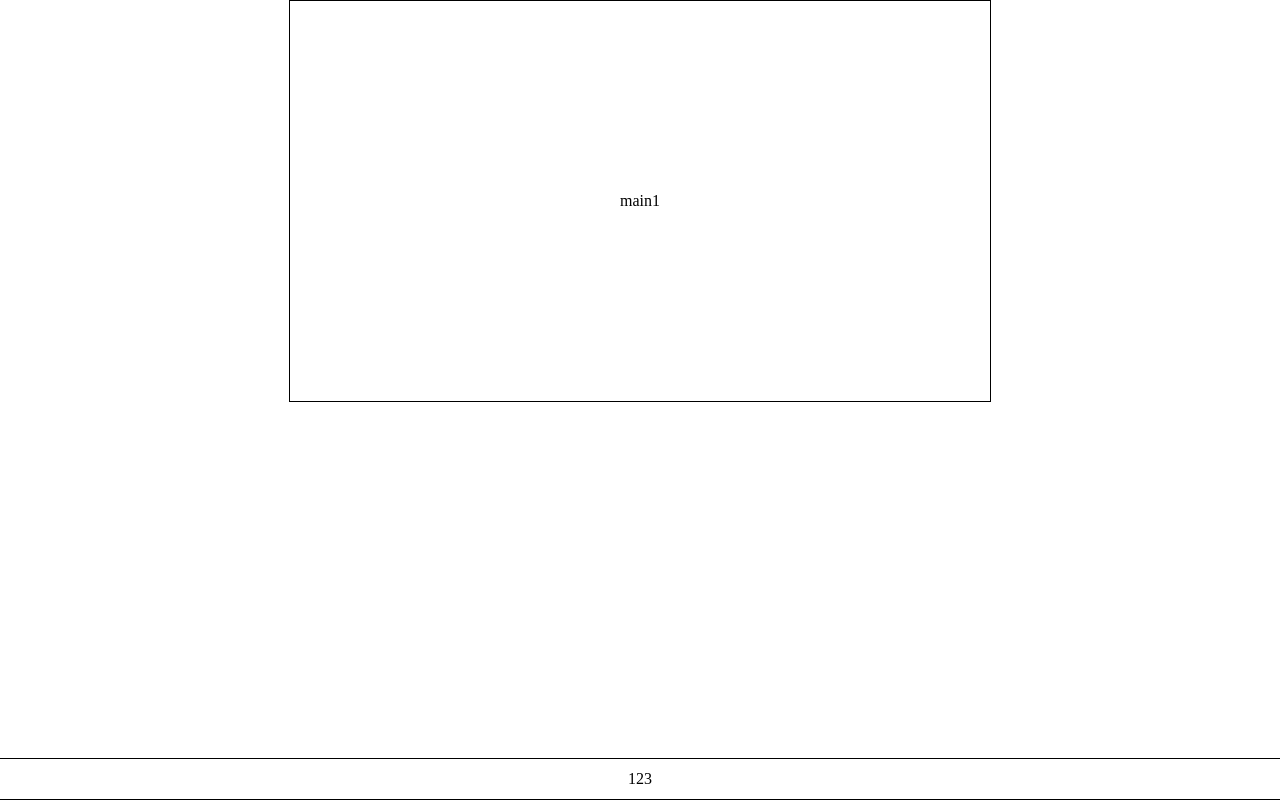
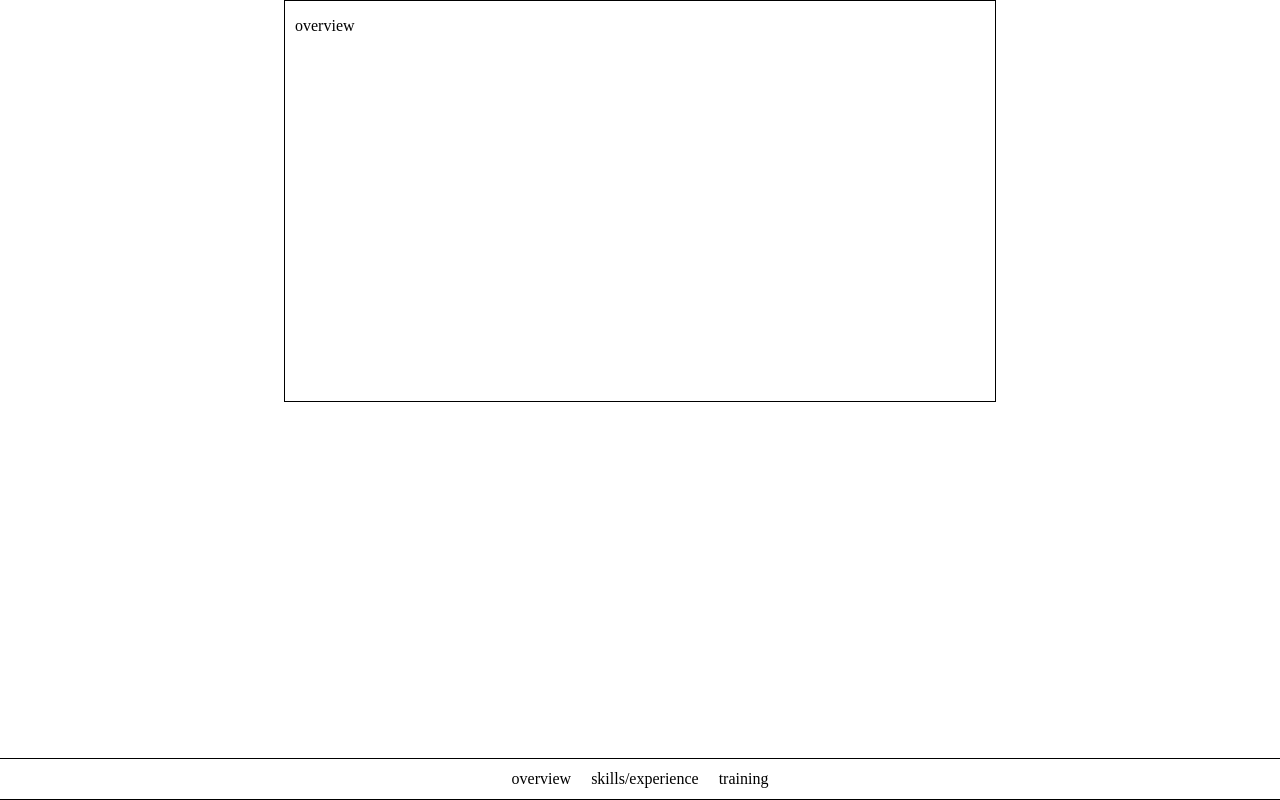
Before and after one commit to mfontillas/resumeMelia2, a plain HTML site: page index.html in a window 1280 px wide. Drawn offline with nearby package versions, Linux system fonts and the light colour scheme.

Commit message:
nav buttons

```diff
--- a/index.html
+++ b/index.html
@@ -9,19 +9,19 @@
 <body>
 <div class="container">
     <div class="main1">
-    <p>main1</p>
+    <p>overview</p>
     </div>
     <div class="main2">
-        <p>main2</p>
+        <p>skills/experience</p>
     </div>
     <div class="main3">
-        <p>main3</p>
+        <p>training</p>
     </div>
 </div>
 <div class="navbar">
-    <p id="one">1</p>
-    <p id="two">2</p>
-    <p id="three">3</p>
+    <p class="navbuttons" id="one">overview</p>
+    <p class="navbuttons" id="two">skills/experience</p>
+    <p class="navbuttons" id="three">training</p>
 </div>
 <script>
     $(document).ready(function(){
--- a/styles.css
+++ b/styles.css
@@ -2,11 +2,12 @@
     border: 1px solid black;
     height: 400px;
     width: 700px;
-    display: flex;
+    /* display: flex;
     justify-content: center;
     align-items: center;
-    margin: auto;
+    margin: auto; */
     background-color: white;
+    padding-left: 10px;
 }
 .main1{
     position: absolute;
@@ -41,3 +42,11 @@ body{
     margin: auto;
     line-height: 6pt;
 }
+.navbuttons{
+    padding-left: 10px;
+    padding-right: 10px;
+}
+
+.navbuttons:hover{
+    cursor: pointer;
+}
```
